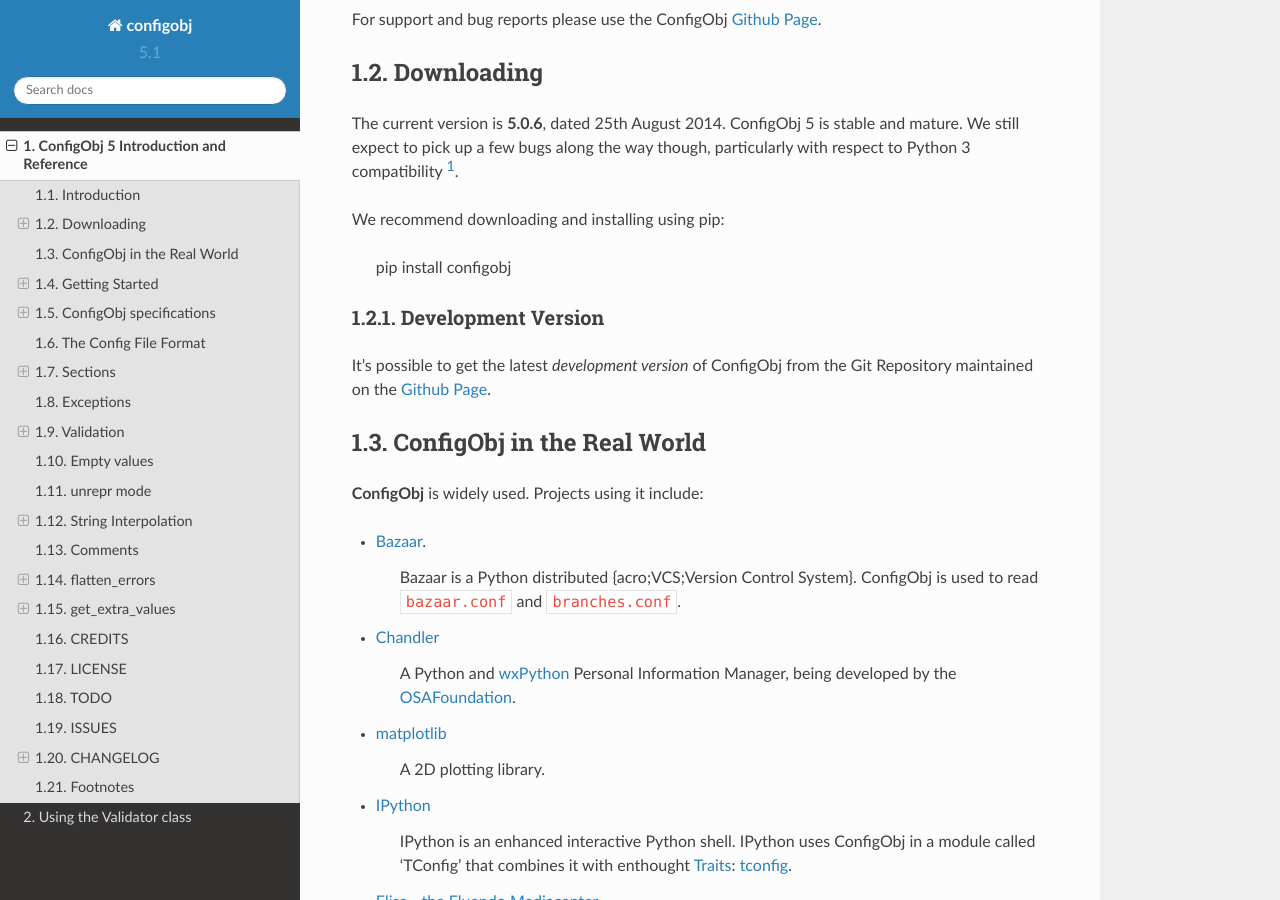
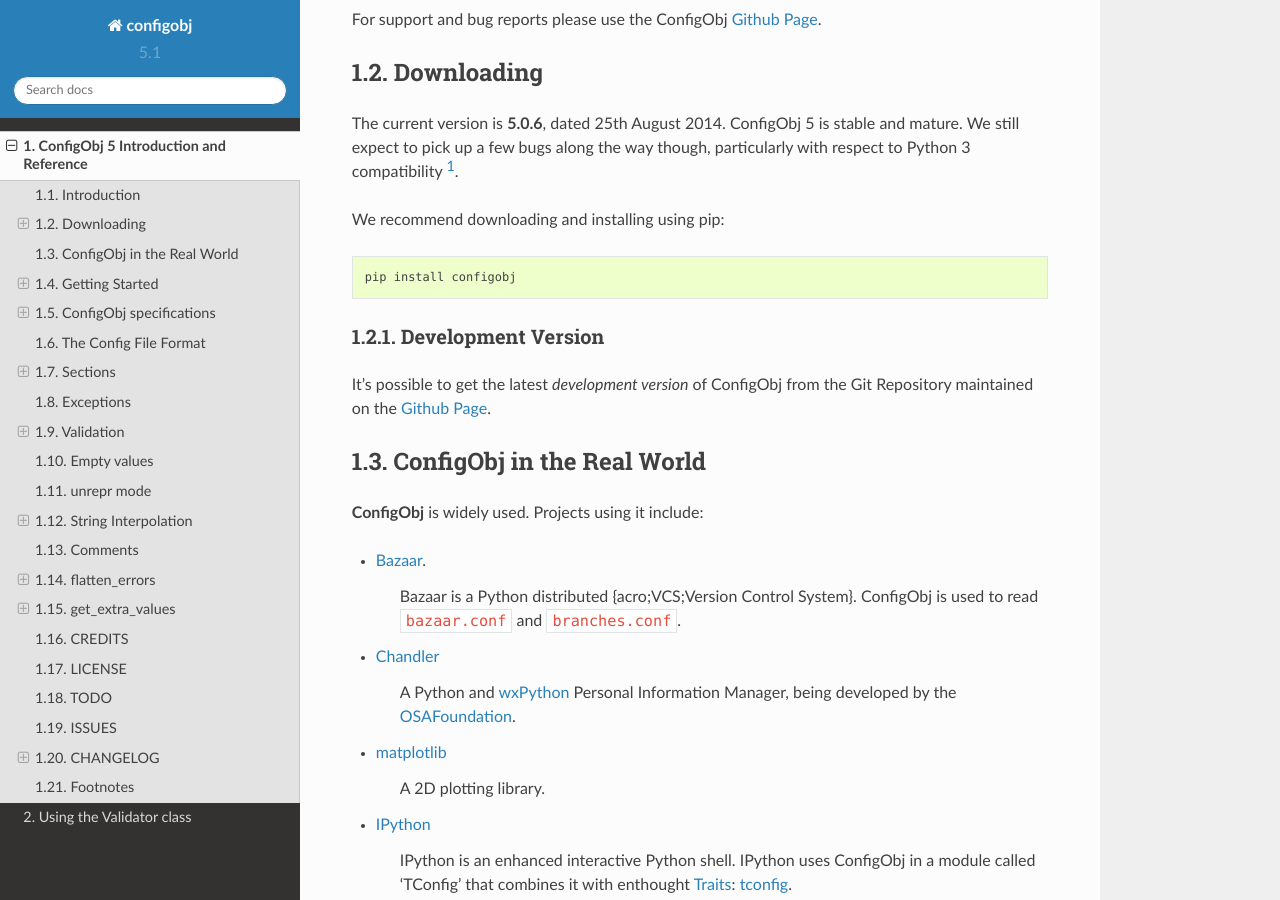
Before and after one commit to DiffSK/configobj, a Sphinx documentation site: the page built from docs/configobj.rst, in a window 1280 px wide and 900 px high, scrolled down 3513 px. Built offline with Sphinx 7.4.7 and the Read the Docs theme 2.0.0, drawn with Linux system fonts in a browser that asks for light colours.

```diff
--- a/docs/configobj.rst
+++ b/docs/configobj.rst
@@ -64,7 +64,7 @@ Downloading
 The current version is **5.0.6**, dated 25th August 2014. ConfigObj 5 is
 stable and mature. We still expect to pick up a few bugs along the way though, particularly with respect to Python 3 compatibility [#]_.
 
-We recommend downloading and installing using pip:
+We recommend downloading and installing using pip::
 
     pip install configobj
 
```
